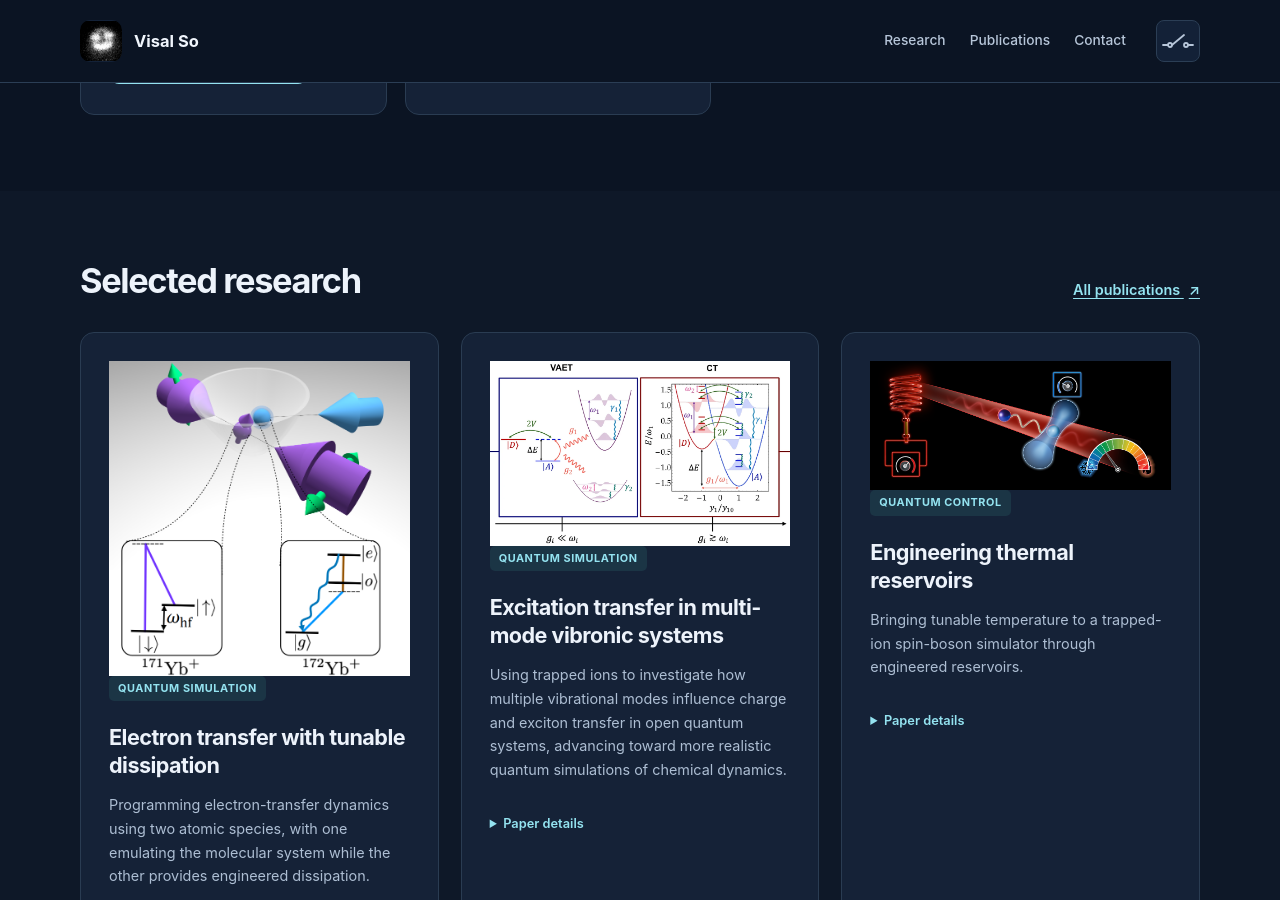
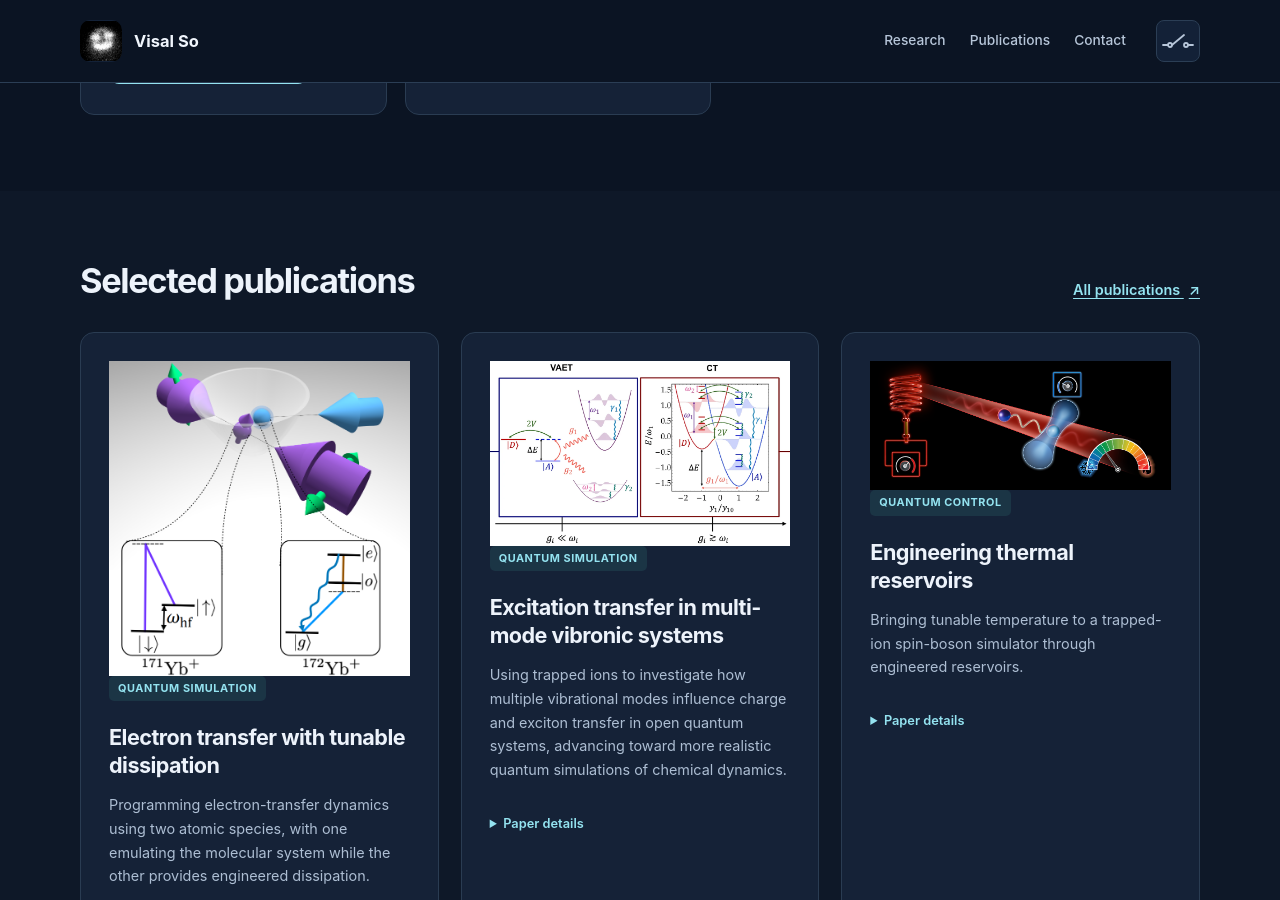
Before and after one commit to visalso/visalso.github.io, a Jekyll site: the page built from index.html, in a window 1280 px wide and 900 px high, scrolled down 1072 px. Built offline with Jekyll 4.4.1, drawn with Linux system fonts in a browser that asks for light colours.

Commit message:
Update index.html

```diff
--- a/index.html
+++ b/index.html
@@ -179,7 +179,7 @@ home: true
   <div class="section-heading">
     <div>
       <!--<p class="section-kicker">From experiments to insight</p>-->
-      <h2 id="selected-research-title">Selected research</h2>
+      <h2 id="selected-research-title">Selected publications</h2>
     </div>
     <a class="text-link" href="{{ '/publications/' | relative_url }}">All publications <span aria-hidden="true">↗</span></a>
   </div>
```
